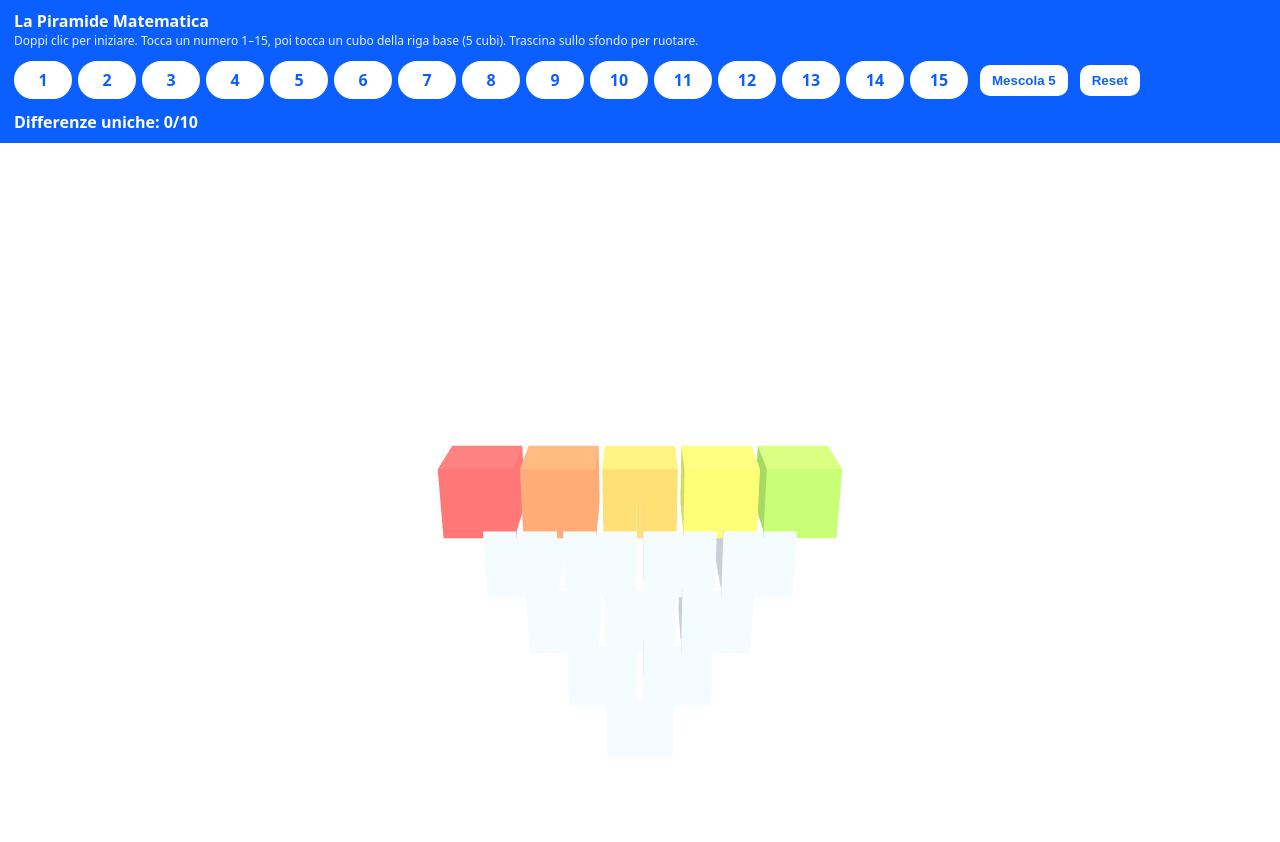
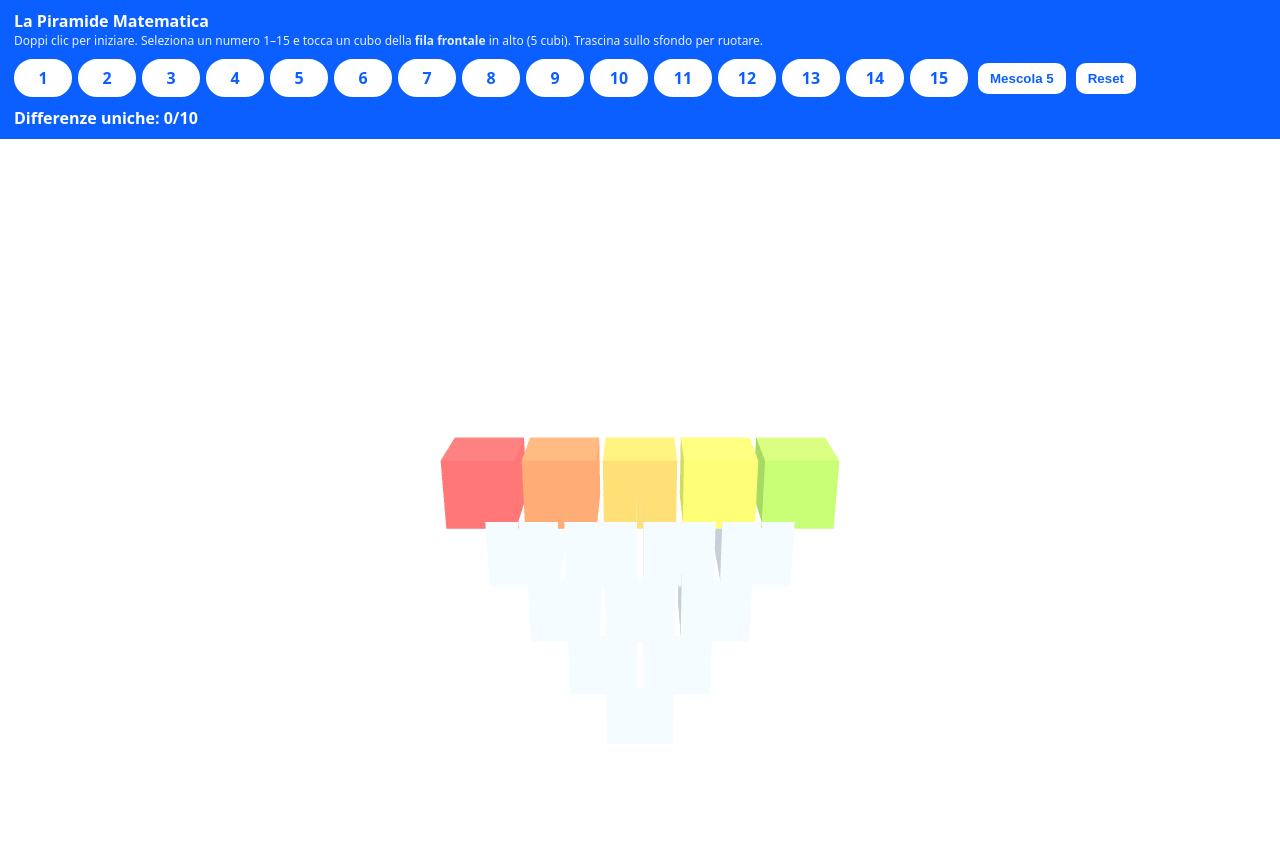
Before and after one commit to pezzaliapp/PiramideMatematica, a website: page index.html in a window 1280 px wide. Drawn offline with Linux system fonts and the light colour scheme.

Commit message:
Update index.html

```diff
--- a/index.html
+++ b/index.html
@@ -1,15 +1,15 @@
 <!doctype html>
 <html lang="it">
 <head>
-  <meta charset="utf-8">
-  <meta name="viewport" content="width=device-width,initial-scale=1,viewport-fit=cover">
-  <title>La Piramide Matematica — 15 numeri</title>
+  <meta charset="utf-8" />
+  <meta name="viewport" content="width=device-width,initial-scale=1,viewport-fit=cover" />
+  <title>La Piramide Matematica 3D</title>
   <style>
-    :root { --brand:#0b5fff; --ink:#0b5fff; --bg:#ffffff; --text:#0a0f1a; }
+    :root{--brand:#0b5fff;--ink:#0b5fff;--bg:#ffffff;--text:#0a0f1a}
     html,body{height:100%;margin:0;background:var(--bg);color:var(--text);
       font-family:system-ui,-apple-system,Segoe UI,Roboto,Arial,sans-serif}
     .bar{
-      position:sticky;top:0;z-index:5;display:flex;align-items:center;gap:12px;
+      position:sticky;top:0;z-index:5;display:flex;align-items:center;gap:10px;
       padding:10px 14px;background:var(--brand);color:#fff;flex-wrap:wrap
     }
     .bar h1{margin:0;font-size:16px;font-weight:800}
@@ -26,25 +26,22 @@
       font-weight:800;cursor:pointer;user-select:none
     }
     .status{font-weight:800}
-    #stage{height:calc(100vh - 104px);touch-action:none; /* serve su iOS */}
+    #stage{height:calc(100vh - 114px);touch-action:none;}
   </style>
 </head>
 <body>
-
   <div class="bar">
     <div>
       <h1>La Piramide Matematica</h1>
-      <div class="sub">Doppi clic per iniziare. Tocca un numero 1–15, poi tocca un cubo della riga base (5 cubi). Trascina sullo sfondo per ruotare.</div>
+      <div class="sub">Doppi clic per iniziare. Seleziona un numero 1–15 e tocca un cubo della <b>fila frontale</b> in alto (5 cubi). Trascina sullo sfondo per ruotare.</div>
     </div>
-
     <div class="row" id="palette"></div>
-
     <button class="btn" id="btn-scramble">Mescola 5</button>
     <button class="btn" id="btn-reset">Reset</button>
     <div class="status" id="status">Differenze uniche: <b>0/10</b></div>
   </div>
 
-  <div id="stage" aria-label="Piramide matematica 3D"></div>
+  <div id="stage" aria-label="Piramide 3D 5×5→1×1"></div>
 
   <script src="three.js"></script>
   <script src="pyramid.js"></script>
```
